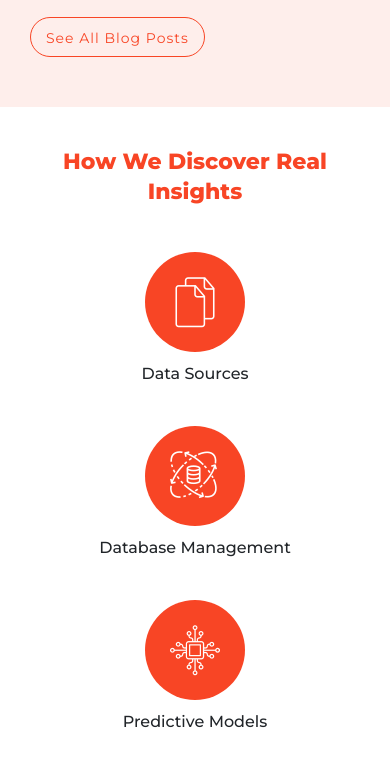
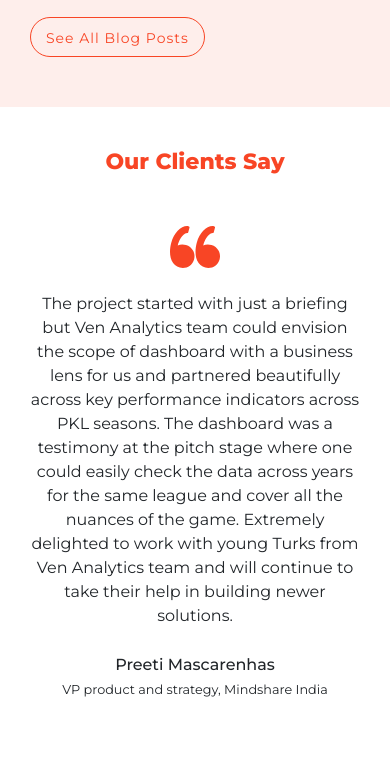
Before and after one commit to ashish-venanalytics/venanalytics.io, a plain HTML site: page index.html in a window 390 px wide. Shown: the part 3724-4495 px from the top of the page. Drawn offline with nearby package versions, Linux system fonts and the light colour scheme.

Commit message:
Add testimonial

```diff
--- a/css/style.css
+++ b/css/style.css
@@ -663,6 +663,65 @@ h3 {
   color: #111;
 }
 
+/* Section Testimonial */
+.owl-carousel {
+  padding: 0 30px;
+}
+
+.section-testimonial .heading {
+  padding-bottom: 30px;
+}
+
+/* Owl slider settings */
+.owl-carousel .owl-item {
+  min-height: 200px;
+  width: 100%;
+}
+
+.owl-carousel .owl-dots {
+  text-align: center;
+}
+
+.owl-carousel .owl-dots .owl-dot {
+  display: inline-block;
+  zoom: 1;
+}
+
+.owl-carousel .owl-dots .owl-dot span {
+  width: 10px;
+  height: 10px;
+  margin: 5px 7px;
+  background: #bbc5d0;
+  display: block;
+  -webkit-backface-visibility: visible;
+  transition: opacity .2s ease;
+  border-radius: 30px;
+}
+
+.owl-carousel .owl-dots .owl-dot.active span {
+  background: #f84525;
+}
+
+/* Testimonial style */
+.section-testimonial .quote-content {
+  padding: 0 40px 40px 40px;
+}
+
+.section-testimonial .quote-content img {
+  width: 50px !important;
+  height: 50px;
+  margin: 0 auto 20px;
+}
+
+.section-testimonial .quote-content p {
+  text-align: center;
+}
+
+.section-testimonial .quote-content p.client-name {
+  font-style: normal;
+  margin-top: 25px;
+}
+
 /* Section Process */
 .section-process .feature-list {
   padding: 0;
@@ -1118,7 +1177,16 @@ h3 {
     padding: 50px 30px;
   }
 
-  .section-process .content-wrap.content-center {
+  .section-testimonial .quote-content {
+    padding: 0 0 20px 0;
+  }
+
+  .owl-carousel {
+    padding: 0;
+  }
+
+  .section-process .content-wrap.content-center,
+  .section-testimonial .content-wrap.content-center {
     text-align: center;
   }
 
--- a/index.html
+++ b/index.html
@@ -15,6 +15,7 @@
 
     <!-- Stylesheets -->
     <link rel="stylesheet" href="css/bootstrap.min.css">
+    <link rel="stylesheet" href="css/owl.carousel.min.css">
     <link rel="stylesheet" href="css/style.css">
 
     <!-- Fonts -->
@@ -287,7 +288,29 @@
         </div>
       </section>
 
-      <section class="section-process">
+      <section class="section-testimonial">
+        <div class="container">
+          <div class="row justify-content-md-center">
+            <div class="col-lg-10">
+              <div class="content-wrap content-center">
+                <div class="content-heading">
+                  <h2 class="text-orange f800">Our Clients Say</h2>
+                </div>
+              </div>
+              <div class="owl-carousel">
+                <!-- Testimonial 1 -->
+                <div class="quote-content">
+                  <img src="images/quote.svg" alt="">
+                  <p>The project started with just a briefing but Ven Analytics team could envision the scope of dashboard with a business lens for us and partnered beautifully across key performance indicators across PKL seasons. The dashboard was a testimony at the pitch stage where one could easily check the data across years for the same league and cover all the nuances of the game. Extremely delighted to work with young Turks from Ven Analytics team and will continue to take their help in building newer solutions.</p>
+                  <p class="client-name"><span class="f500 d-block">Preeti Mascarenhas</span><small>VP product and strategy, <span class="d-inline-block">Mindshare India</span></small></p>
+                </div>
+              </div>
+            </div>
+          </div>
+        </div>
+      </section>
+
+      <section class="section-process orange-fade">
         <div class="container">
           <div class="row">
             <div class="col-12">
@@ -404,6 +427,7 @@
     <!-- Scripts -->
     <script src="https://ajax.googleapis.com/ajax/libs/jquery/3.3.1/jquery.min.js"></script>
     <script src="js/bootstrap.min.js"></script>
+    <script src="js/owl.carousel.min.js"></script>
     <script src="js/script.js"></script>
   </body>
 </html>
--- a/js/script.js
+++ b/js/script.js
@@ -0,0 +1,14 @@
+$(document).ready(function() {
+  // For testimonial slider
+  $('.owl-carousel').owlCarousel({
+    loop:true,
+    margin:0,
+    items:1,
+    nav:false,
+    dots:true,
+    autoplay:true,
+    smartSpeed: 1000,
+    autoplayTimeout:4000,
+    autoplayHoverPause:true
+  });
+});
```
Also changed, not shown: images/quote.svg (added).
